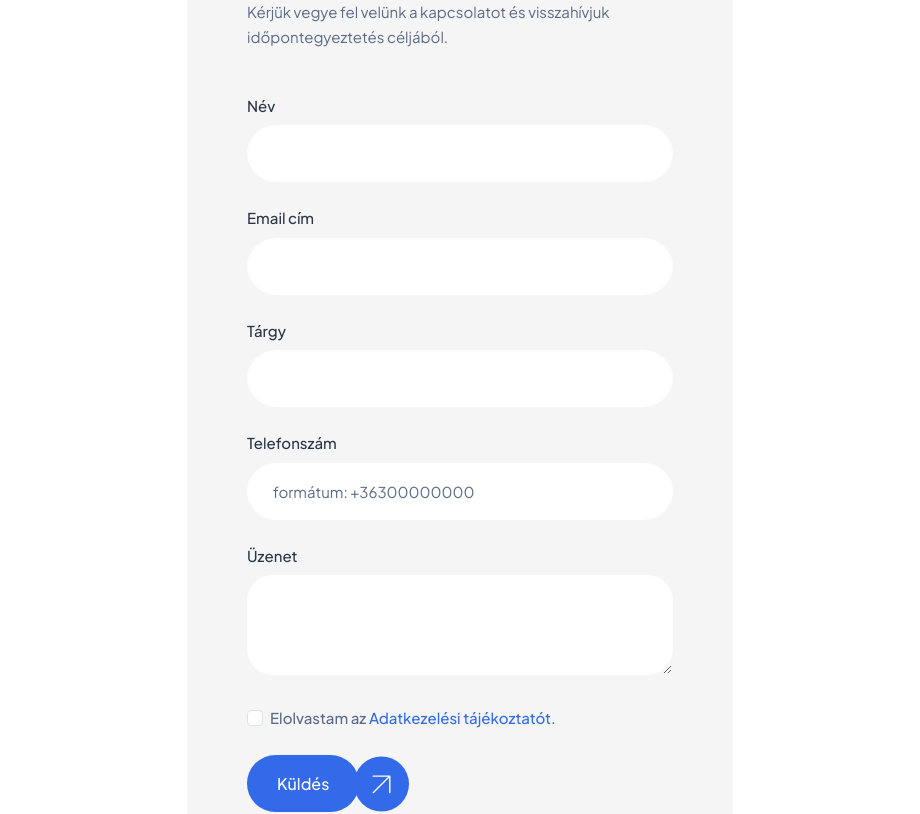
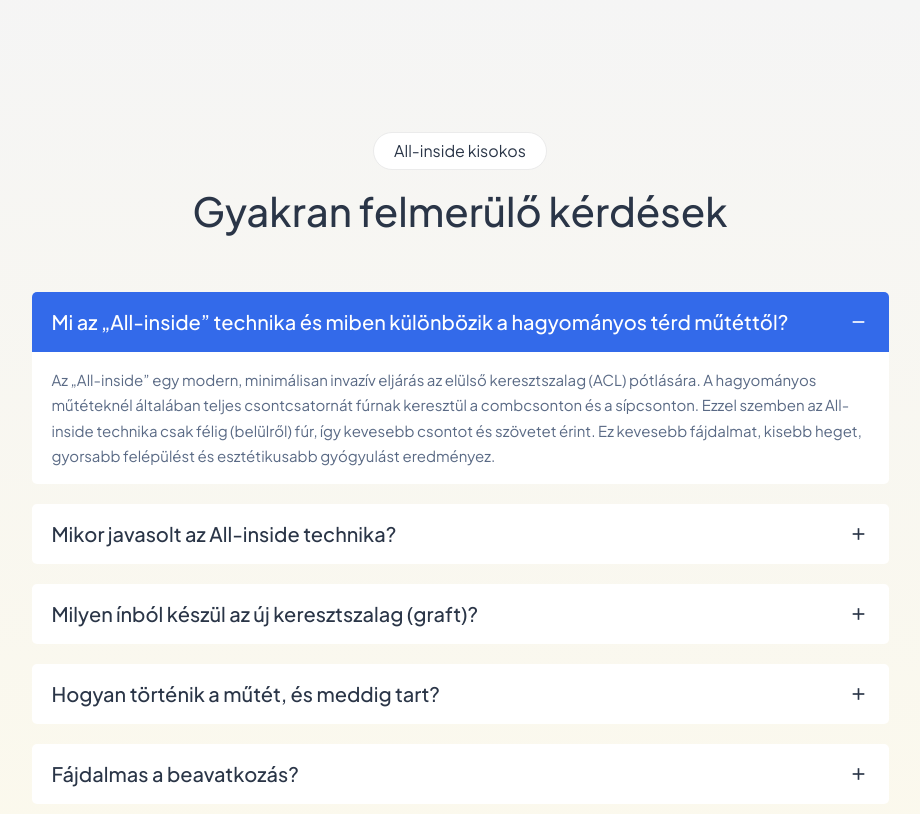
Before and after one commit to Anadasi/allinside.hu, a Next.js app: page /kapcsolat in a window 1280 px wide. Shown: the part 1200-2014 px from the top of the page, without its empty margins (180-1100 px from the left). Built offline with nearby package versions, Linux system fonts and the light colour scheme.

Commit message:
contacts

```diff
--- a/src/components/ContactUs/ContactForm.tsx
+++ b/src/components/ContactUs/ContactForm.tsx
@@ -93,125 +93,7 @@ const ContactForm = () => {
     Tovább az üzenetküldéshez
   </a>
 </div>
-            <div className="col-lg-6 col-md-12">
-              <div className="contact-us-form">
-                <div className="content">
-                  <h2>Bejelentkezés</h2>
-                  <p>
-                    Kérjük vegye fel velünk a kapcsolatot és visszahívjuk időpontegyeztetés céljából.
-                  </p>
-                </div>
 
-                <form action={handleContact}>
-                  <div className="form-group">
-                    <label>Név</label>
-                    <input
-                      type="text"
-                      name="name"
-                      className="form-control"
-                      placeholder=""
-                      required
-                      />
-                  </div>
-
-                  <div className="form-group">
-                    <label>Email cím</label>
-                    <input
-                      type="email"
-                      name="email"
-                      className="form-control"
-                      placeholder=""
-                      required
-                      />
-                  </div>
-
-                  <div className="form-group">
-                    <label>Tárgy</label>
-                    <input
-                      type="text"
-                      name="subject"
-                      className="form-control"
-                      placeholder=""
-                      required
-                      />
-                  </div>
-
-                  <div className="form-group">
-                    <label>Telefonszám</label>
-                    <input
-                      type="text"
-                      name="number"
-                      className="form-control"
-                      placeholder="formátum: +36300000000"
-                      required
-                      />
-                  </div>
-
-                  <div className="form-group">
-                    <label>Üzenet</label>
-                    <textarea
-                      name="text"
-                      cols={30}
-                      rows={6}
-                      className="form-control"
-                      placeholder=""
-                      required
-                    ></textarea>
-                  </div>
-
-                  <div className="form-group">
-                    <div className="form-check">
-                      <input
-                        className="form-check-input"
-                        type="checkbox"
-                        name="agree"
-                        value="on"
-                        id="checkDefault"
-                      />
-                      <label
-                        className="form-check-label"
-                        htmlFor="checkDefault"
-                      >
-                        Elolvastam az {" "}
-                        <Link href="/adatkezeles">Adatkezelési tájékoztatót.</Link>
-                      </label>
-                    </div>
-                  </div>
-
-                  <button type="submit" className="default-btn">
-                    <span className="left">
-                      <svg
-                        xmlns="http://www.w3.org/2000/svg"
-                        width="19"
-                        height="19"
-                        viewBox="0 0 19 19"
-                        fill="none"
-                      >
-                        <path
-                          d="M17.8077 0.98584H1.19231C0.810154 0.98584 0.5 1.29599 0.5 1.67815C0.5 2.0603 0.810154 2.37046 1.19231 2.37046H16.1361L0.702846 17.8041C0.4325 18.0744 0.4325 18.5126 0.702846 18.783C0.838192 18.9183 1.01508 18.9858 1.19231 18.9858C1.36954 18.9858 1.54677 18.9183 1.68177 18.783L17.1154 3.34938V18.2935C17.1154 18.6757 17.4255 18.9858 17.8077 18.9858C18.1898 18.9858 18.5 18.6757 18.5 18.2935V1.67815C18.5 1.29599 18.1898 0.98584 17.8077 0.98584Z"
-                          fill="white"
-                        />
-                      </svg>
-                    </span>
-                    Küldés
-                    <span className="right">
-                      <svg
-                        xmlns="http://www.w3.org/2000/svg"
-                        width="19"
-                        height="19"
-                        viewBox="0 0 19 19"
-                        fill="none"
-                      >
-                        <path
-                          d="M17.8077 0.98584H1.19231C0.810154 0.98584 0.5 1.29599 0.5 1.67815C0.5 2.0603 0.810154 2.37046 1.19231 2.37046H16.1361L0.702846 17.8041C0.4325 18.0744 0.4325 18.5126 0.702846 18.783C0.838192 18.9183 1.01508 18.9858 1.19231 18.9858C1.36954 18.9858 1.54677 18.9183 1.68177 18.783L17.1154 3.34938V18.2935C17.1154 18.6757 17.4255 18.9858 17.8077 18.9858C18.1898 18.9858 18.5 18.6757 18.5 18.2935V1.67815C18.5 1.29599 18.1898 0.98584 17.8077 0.98584Z"
-                          fill="white"
-                        />
-                      </svg>
-                    </span>
-                  </button>
-                </form>
-              </div>
-            </div>
           </div>
         </div>
       </div>
```
